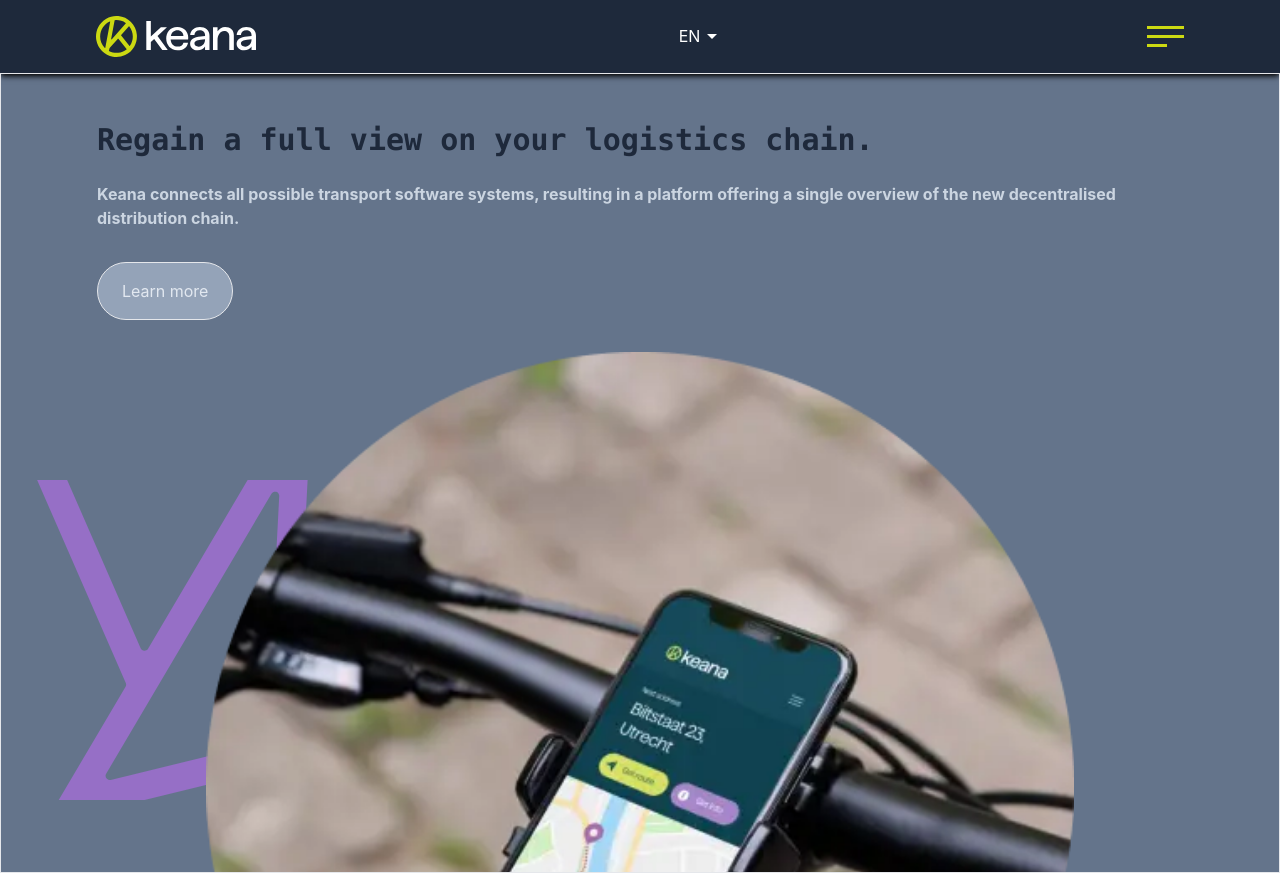
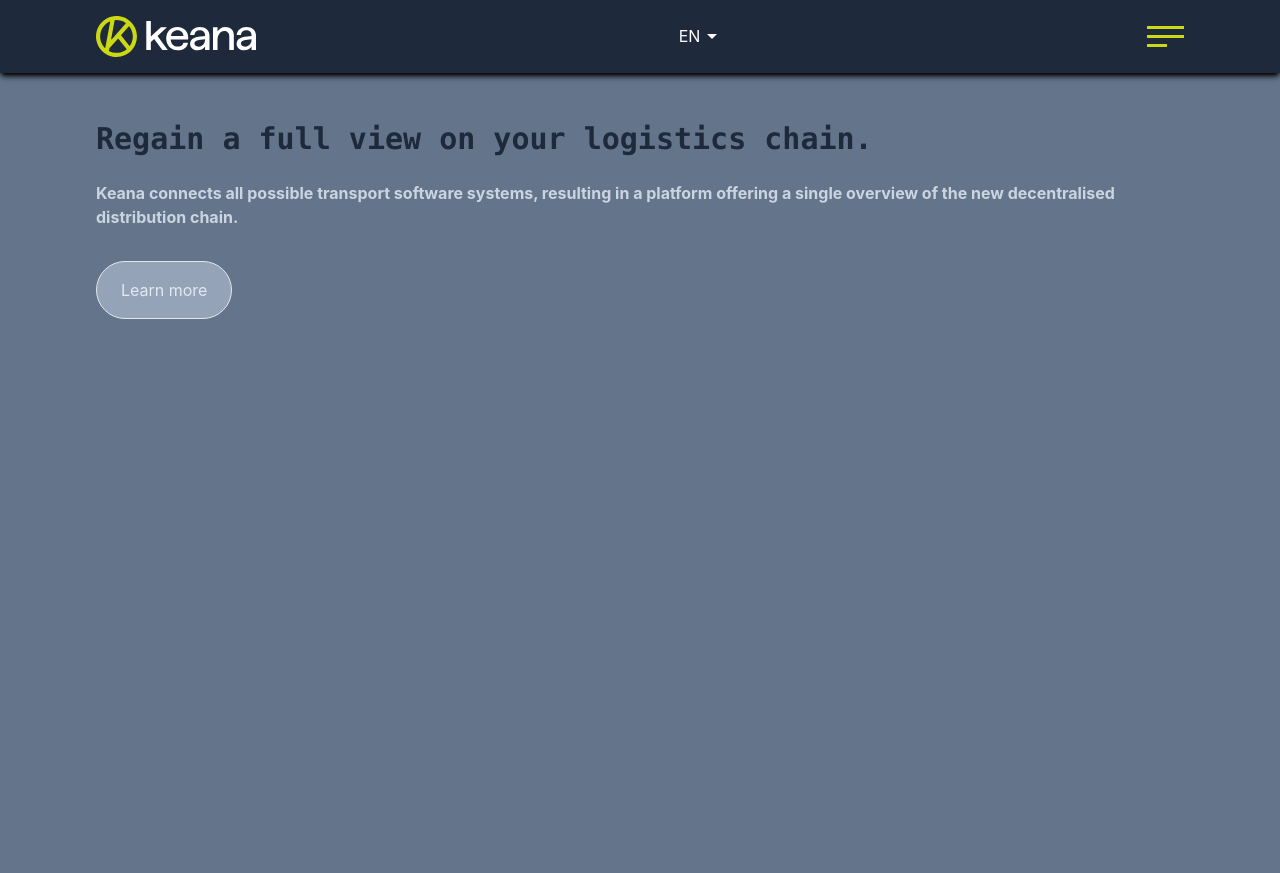
Before and after one commit to Tobbiloba/keana-clone, a React (Create React App) app: page / in a window 1280 px wide. Built offline with nearby package versions, Linux system fonts and the light colour scheme.

Commit message:
comment out code

```diff
--- a/src/components/Homepage.js
+++ b/src/components/Homepage.js
@@ -6,13 +6,13 @@ const Homepage = () => {
     return (
         <div className=' bg-slate-500'>
             <Menu />
-            <div className='container flex flex-col justify-between items-center h-[100vh] overflow-hidden border'>
+            <div className='container flex flex-col justify-between items-center h-[100vh] overflow-hidden'>
                 <div className='mt-12'>
                     <h1 className='text-3xl font-mono font-bold text-slate-800'>Regain a full view on your logistics chain.</h1>
                     <p className='mt-6 font-bold text-slate-300'>Keana connects all possible transport software systems, resulting in a platform offering a single overview of the new decentralised distribution chain.</p>
                     <button className='mt-8 border px-6 rounded-[3rem] text-slate-200 bg-slate-400 py-4'>Learn more</button>
                 </div>
-                <div
+                {/* <div
                     className='w-full flex items-center justify-center py-8 z-10'
                 >
                     <img src={background} alt='homepage background image' className='w-[80%] ' />
@@ -20,7 +20,7 @@ const Homepage = () => {
                 </div>
                 <div className='absolute h-[20rem] bottom-0 left-0  w-screen overflow-hidden'>
                     <img src={stripe} alt="stripe" className=' w-[35rem] h-[25rem] relative right-[10rem] max-w-none ' />
-                </div>
+                </div> */}
 
 
 
```
